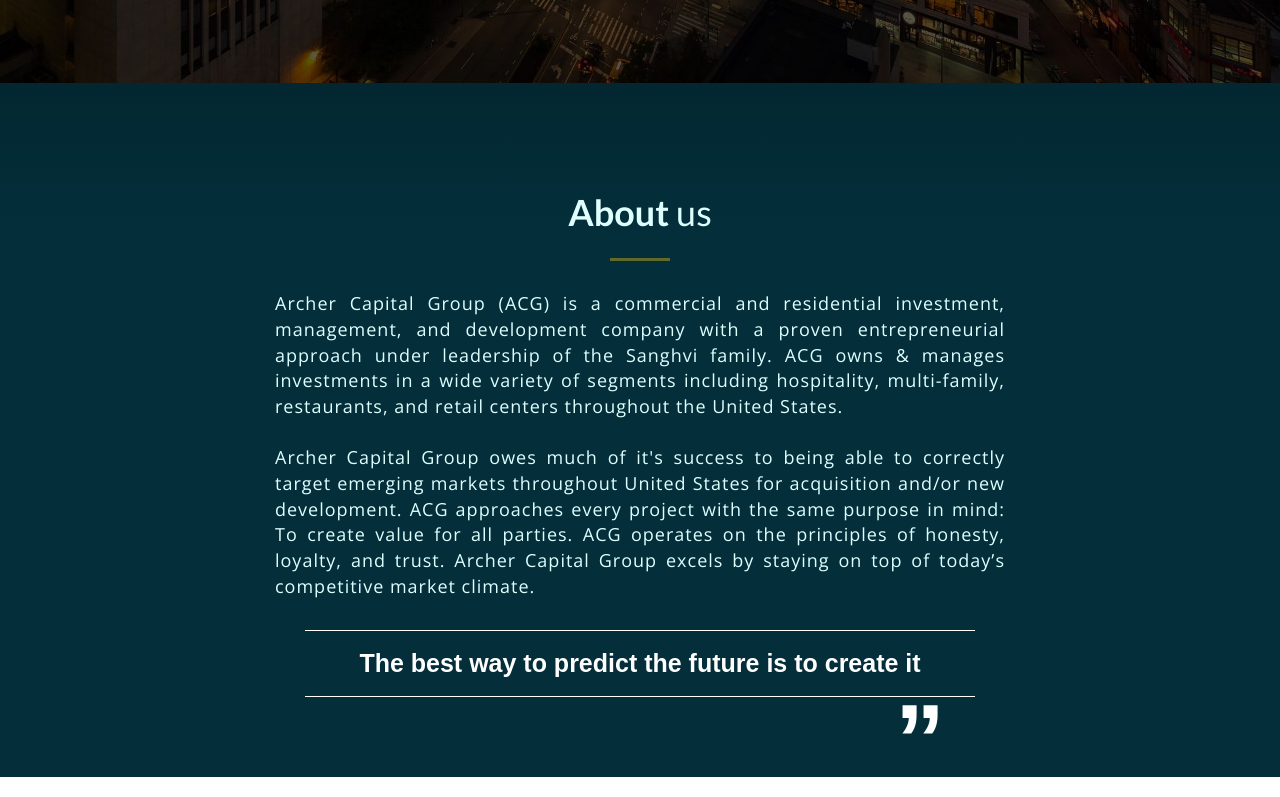
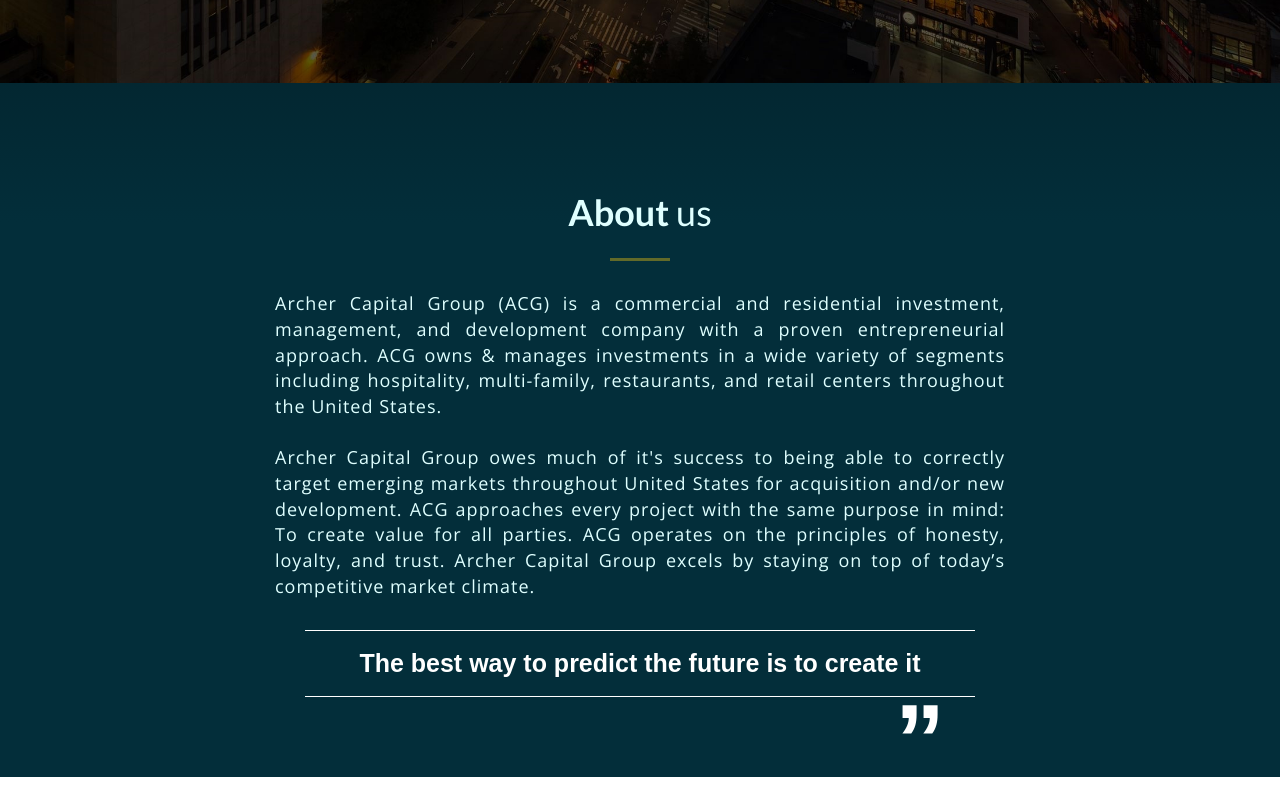
Before and after one commit to fraindz/archer-cg, a plain HTML site: page index.html in a window 1280 px wide. Shown: the part 573-1370 px from the top of the page. Drawn offline with nearby package versions, Linux system fonts and the light colour scheme.

Commit message:
Add files via upload

```diff
--- a/index.html
+++ b/index.html
@@ -100,7 +100,7 @@
       <hr>
       <div class="col-md-2 clearfix"></div>
 	  <div class="col-md-8 about-us-text">
-      <p align="justify">Archer Capital Group (ACG) is a commercial and residential investment, management, and development company with a proven entrepreneurial approach under leadership of the Sanghvi family. ACG owns & manages investments in a wide variety of segments including hospitality, multi-family, restaurants, and retail centers throughout the United States.
+      <p align="justify">Archer Capital Group (ACG) is a commercial and residential investment, management, and development company with a proven entrepreneurial approach. ACG owns & manages investments in a wide variety of segments including hospitality, multi-family, restaurants, and retail centers throughout the United States.
 <br/><br/>
 Archer Capital Group owes much of it's success to being able to correctly target emerging markets throughout United States for acquisition and/or new development. ACG approaches every project with the same purpose in mind: To create value for all parties. ACG operates on the principles of honesty, loyalty, and trust. Archer Capital Group excels by staying on top of today’s competitive market climate.</p>
 	<div class="blockquote-wrapper">
```
